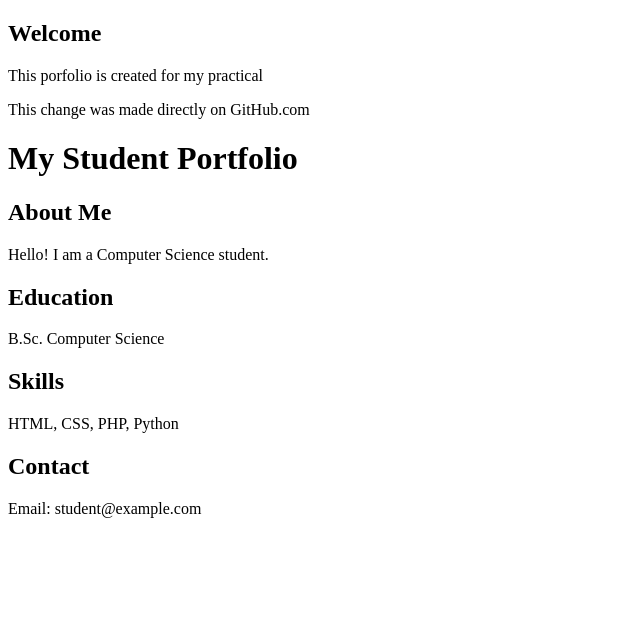
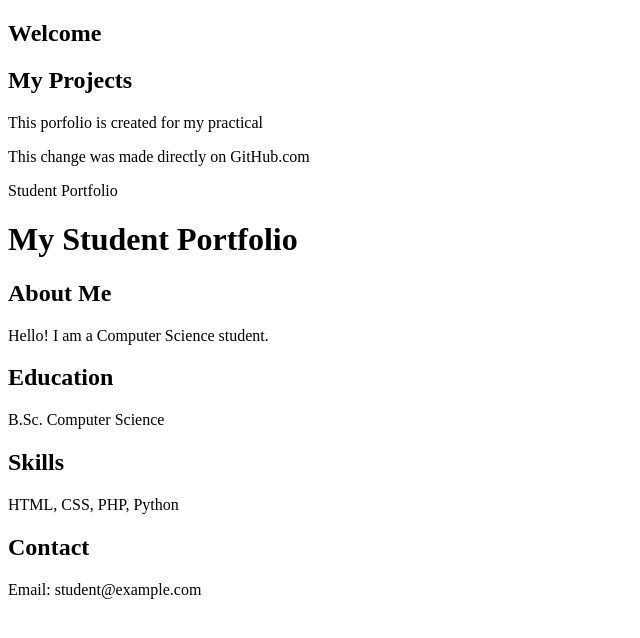
Before and after one commit to evanrayen2007-sys/student-project, a plain HTML site: page index.html in a window 1280 px wide. Shown: the whole page, without its empty margins (0-640 px from the left). Drawn offline with Linux system fonts and the light colour scheme.

Commit message:
Update index.html

```diff
--- a/index.html
+++ b/index.html
@@ -6,8 +6,10 @@
 
 <body>
      <h2>Welcome</h2>
+     <h2>My Projects</h2>
      <p>This porfolio is created for my practical</p>
      <p>This change was made directly on GitHub.com</p>
+     <p>Student Portfolio</p>
     <h1>My Student Portfolio</h1>
 
     <h2>About Me</h2>
```
